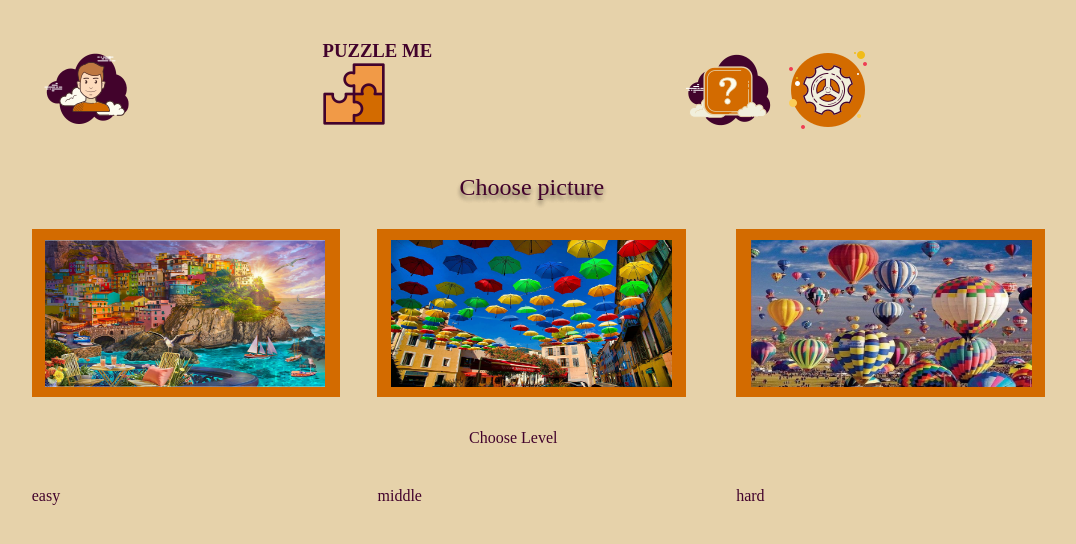
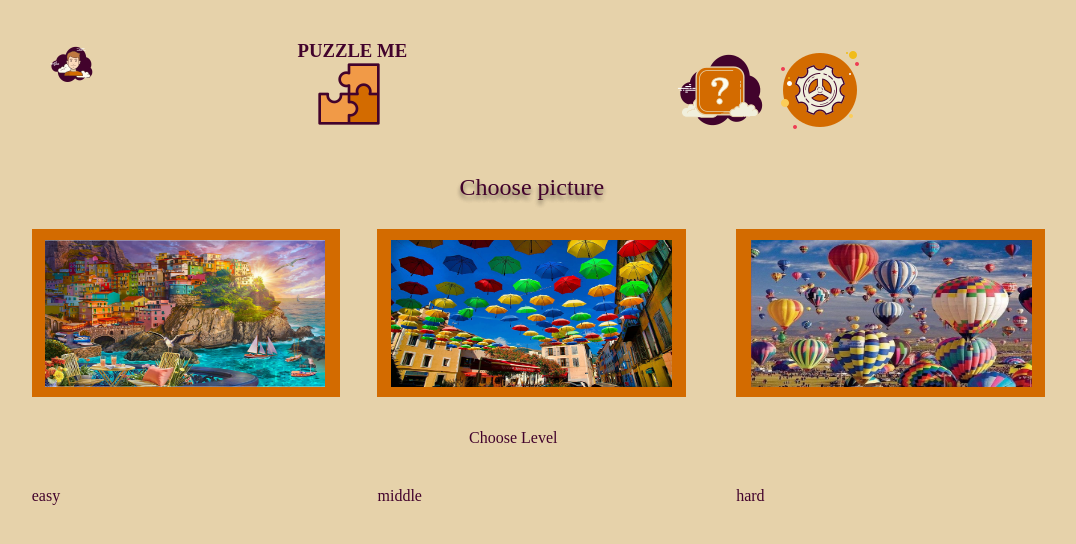
Before and after one commit to webAhead1/Puzzle-Game, a React (Vite) app: page / in a window 1280 px wide. Shown: the top 544 px of the page, without its empty margins (182-1258 px from the left). Built offline with nearby package versions, Linux system fonts and the light colour scheme.

Commit message:
moving widow files to popUp folder

```diff
--- a/components/BarGroup/HelpInBarGroup.jsx
+++ b/components/BarGroup/HelpInBarGroup.jsx
@@ -1,5 +1,5 @@
 import React from "react";
-import HelpWindow from "./HelpWindow";
+import HelpWindow from "../popUp/HelpWindow";
 
 export default function HelpInBarGroup(props) {
   const helpIcon = props.helpIcon;
--- a/components/BarGroup/SettingsInBarGroup.jsx
+++ b/components/BarGroup/SettingsInBarGroup.jsx
@@ -1,5 +1,5 @@
 import React from "react";
-import SettingsWindow from "./SettingsWindow";
+import SettingsWindow from "../popUp/SettingsWindow";
 
 export default function SettingsInBarGroup(props) {
   const settingsIcon = props.settingsIcon;
--- a/components/BarGroup/UserInBarGroup.jsx
+++ b/components/BarGroup/UserInBarGroup.jsx
@@ -1,5 +1,5 @@
 import React from "react";
-import UserWindow from "./UserWindow";
+import UserWindow from "../popUp/UserWindow";
 
 export default function UserInBarGroup(props) {
   const userIcon = props.userIcon;
--- a/public/style.css
+++ b/public/style.css
@@ -33,6 +33,19 @@ main {
   justify-content: space-around;
   width: 80%;
 }
+
+/* Code from inspect */
+/* .BarGroup1 { */
+/* margin-top: 40px;
+  display: flex;
+  justify-content: space-evenly;
+  margin-left: 42px;
+} */
+
+.logo img {
+  margin-left: 19px;
+}
+
 .helpAndSettingsIcons {
   display: flex;
 }
@@ -49,12 +62,16 @@ main {
   left: 125px;
   top: 96px;
 }
+
+.userClick img {
+  width: 50px;
+  height: 50px;
+}
 .userWindow {
   width: 461px;
   height: 273px;
   left: 152px;
   top: 149px;
-
   background: #f1efdc;
   border: 2px solid #42032c;
 }
@@ -68,7 +85,6 @@ main {
   height: 273px;
   left: 781px;
   top: 146px;
-
   background: #f1efdc;
   border: 2px solid #42032c;
 }
@@ -117,7 +133,7 @@ main {
   left: 918.15px;
   top: 487.26px;
 }
-.choosePicWithPics{
+.choosePicWithPics {
   position: center;
   width: 1013.24px;
   height: 235.48px;
```
Also changed, not shown: components/popUp/HelpWindow.jsx (renamed from components/BarGroup/HelpWindow.jsx), components/popUp/SettingsWindow.jsx (renamed from components/BarGroup/SettingsWindow.jsx), components/popUp/UserWindow.jsx (renamed from components/BarGroup/UserWindow.jsx).
